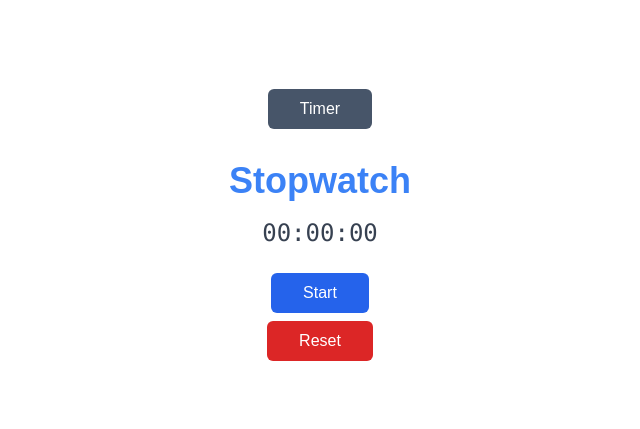
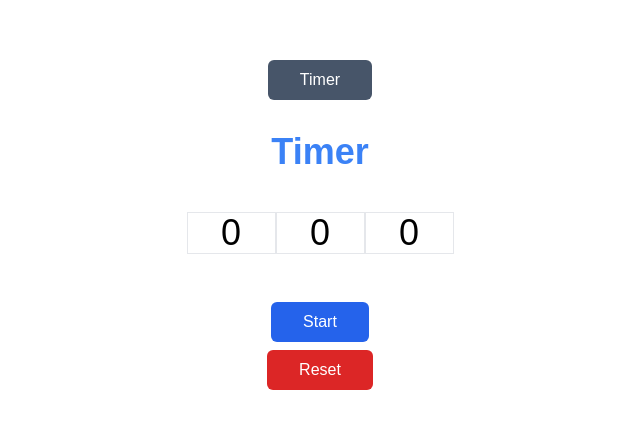
Before and after one commit to Suleymanmalikov/pomodoro-timer, a Next.js app: page / in a window 1280 px wide. Shown: the part 179-608 px from the top of the page, without its empty margins (320-960 px from the left). Built offline with nearby package versions, Linux system fonts and the light colour scheme.

Commit message:
Update Timer Style

```diff
--- a/app/components/Timer/timer.tsx
+++ b/app/components/Timer/timer.tsx
@@ -10,6 +10,7 @@ const timer = () => {
   const [inputHour, setInputHour] = useState(0);
   const [timeLeft, setTimeLeft] = useState(0);
   const [isActive, setIsActive] = useState(false);
+  const [timerStarted, setTimerStarted] = useState(false);
 
   const totalSeconds = inputSecond + inputMinute * 60 + inputHour * 3600;
 
@@ -22,7 +23,6 @@ const timer = () => {
       }, 1000);
     } else if (timeLeft === 0) {
       setIsActive(false);
-      console.log("Timer is done");
     }
     return () => clearInterval(timer);
   }, [isActive, timeLeft]);
@@ -34,16 +34,18 @@ const timer = () => {
 
   const resetTimer = () => {
     setIsActive(false);
+    setTimerStarted(false);
     setTimeLeft(0);
     setInputValue(0);
   };
 
   const handleMouseWheel = (
     e: React.WheelEvent<HTMLInputElement>,
-    setter: React.Dispatch<React.SetStateAction<number>>
+    setter: React.Dispatch<React.SetStateAction<number>>,
+    max: number
   ) => {
     const change = e.deltaY < 0 ? 1 : -1;
-    setter((prev) => Math.max(0, prev + change));
+    setter((prev) => Math.min(Math.max(0, prev + change), max));
   };
 
   return (
@@ -51,52 +53,56 @@ const timer = () => {
       <h1 className="text-4xl font-bold text-center text-blue-500 mt-8">
         Timer
       </h1>
-      <div>
+      {timerStarted ? (
+        <div className="flex justify-center items-center mt-10 mb-10">
+          <span className="text-4xl font-mono text-gray-700">
+            {formatTime(timeLeft)}
+          </span>
+        </div>
+      ) : (
+        <div className="mt-10 mb-10">
           <input
             type="number"
             value={inputHour}
-          onWheel={(e) => handleMouseWheel(e, setInputHour)}
+            onWheel={(e) => handleMouseWheel(e, setInputHour, 59)}
             placeholder="Enter time in seconds"
-          className="rounded-md border text-center focus:outline-none mt-4"
+            className="text-4xl  border text-center  focus:outline-none "
             min={0}
             max={59}
           />
           <input
             type="number"
             value={inputMinute}
-          onWheel={(e) => handleMouseWheel(e, setInputMinute)}
+            onWheel={(e) => handleMouseWheel(e, setInputMinute, 59)}
             placeholder="Enter time in seconds"
-          className="rounded-md border text-center focus:outline-none mt-4"
+            className="text-4xl  border text-center  focus:outline-none "
             min={0}
             max={59}
           />
           <input
             type="number"
             value={inputSecond}
-          onWheel={(e) => handleMouseWheel(e, setInputSecond)}
+            onWheel={(e) => handleMouseWheel(e, setInputSecond, 59)}
             placeholder="Enter time in seconds"
-          className="rounded-md border text-center focus:outline-none mt-4"
+            className="text-4xl  border text-center  focus:outline-none "
             min={0}
             max={59}
           />
         </div>
-      <div className="flex justify-center items-center mt-4">
-        <span className="text-2xl font-mono text-gray-700">
-          {formatTime(timeLeft)}
-        </span>
-      </div>
+      )}
+
       <div className="flex justify-center mt-4 ">
         <button
           onClick={() => {
             setIsActive(!isActive);
             if (inputHour > 0 || inputMinute > 0 || inputSecond > 0) {
               startTimer(totalSeconds);
+              setTimerStarted(true);
               setInputHour(0);
               setInputMinute(0);
               setInputSecond(0);
             } else if (!isActive) {
               startTimer(timeLeft);
-              console.log(timeLeft);
             }
           }}
           className="bg-blue-600 mt-2 text-white px-8 py-2 rounded-md hover:bg-blue-800 transition duration-300"
--- a/app/page.tsx
+++ b/app/page.tsx
@@ -11,7 +11,7 @@ export default function Home() {
   return (
     <div className="flex flex-col items-center justify-center h-screen text-center">
       <SwitchButton isStopWatch={isStopWatch} setIsStopWatch={setIsStopWatch} />
-      {isStopWatch ? <StopWatch /> : <Timer />}
+      {isStopWatch ? <Timer /> : <StopWatch />}
     </div>
   );
 }
```
Lines whose indentation alone changed are shown as unchanged.
